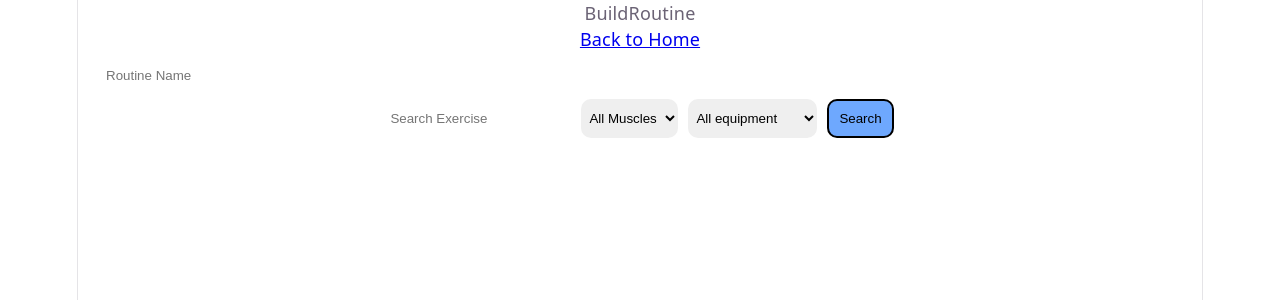
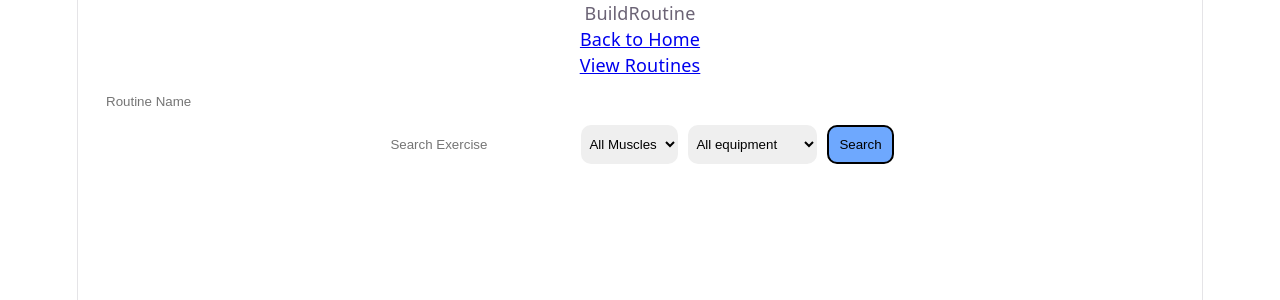
Before and after one commit to Danieljamespm/LiftLab, a React (Vite) app: page /build-routine in a window 1280 px wide. Shown: the top 300 px of the page. Built offline with nearby package versions, Linux system fonts and the light colour scheme.

Commit message:
adding routine management page and routes to App.jsx and link to build routines page.

```diff
--- a/src/App.jsx
+++ b/src/App.jsx
@@ -6,6 +6,7 @@ import BuildRoutine from './pages/BuildRoutine'
 import ExerciseDetails from './pages/ExerciseDetails'
 import AscendTest from './pages/AscendTest'
 import WorkoutXTest from './pages/WorkoutXTest'
+import ManageRoutines from './pages/ManageRoutines'
 
 function App() {
 
@@ -17,6 +18,7 @@ function App() {
         <Route path='/exercise/:id' element={<ExerciseDetails />} />
         <Route path='/ascend-test' element={<AscendTest />} />
         <Route path='/workoutx-test' element={<WorkoutXTest />} />
+        <Route path='/routines' element={<ManageRoutines />} />
       </Routes>
     </BrowserRouter>
   )
--- a/src/pages/BuildRoutine.jsx
+++ b/src/pages/BuildRoutine.jsx
@@ -108,6 +108,9 @@ const BuildRoutine = () => {
             <Link to={"/"}>
                 Back to Home
             </Link>
+            <Link to={"/routines"}>
+                View Routines
+            </Link>
 
             <input type="text"
                 className="routine"
--- /dev/null
+++ b/src/pages/ManageRoutines.jsx
@@ -0,0 +1,9 @@
+import React from 'react'
+
+const ManageRoutines = () => {
+    return (
+        <div>ManageRoutines</div>
+    )
+}
+
+export default ManageRoutines
```
